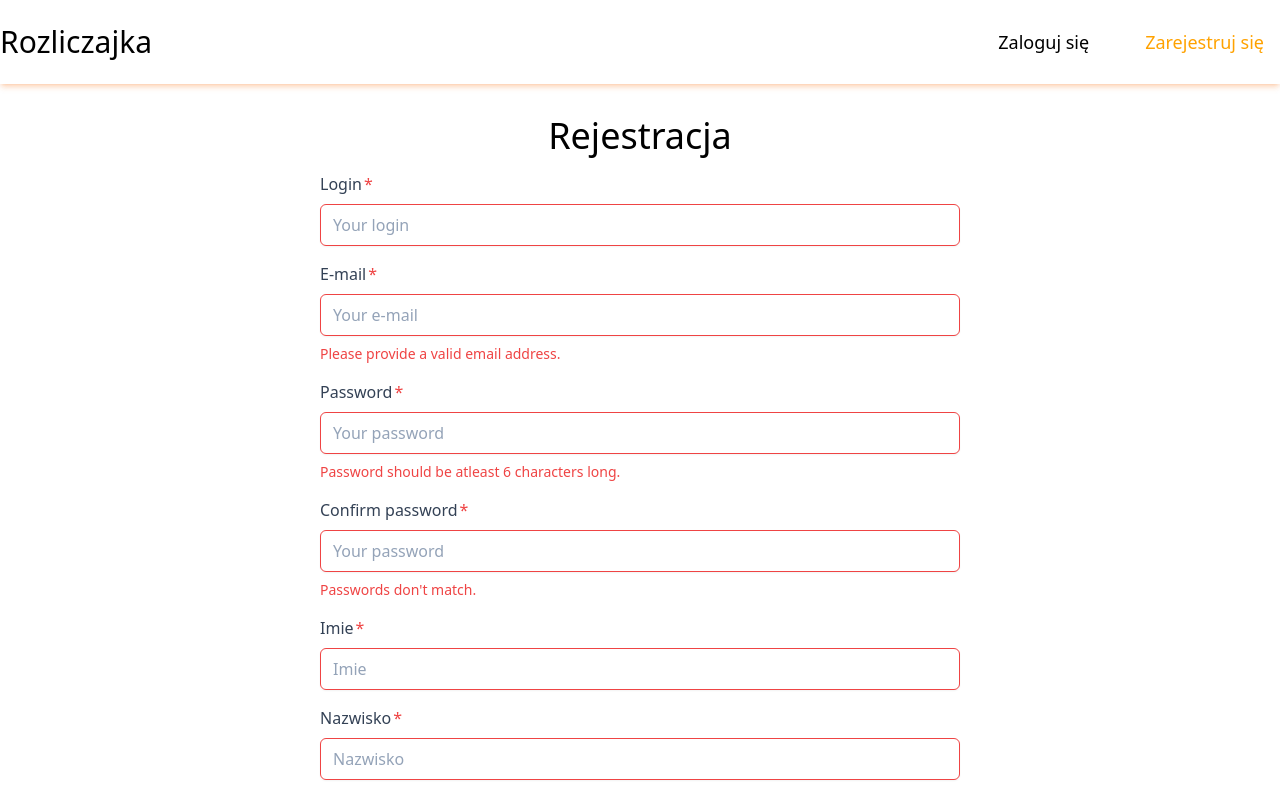
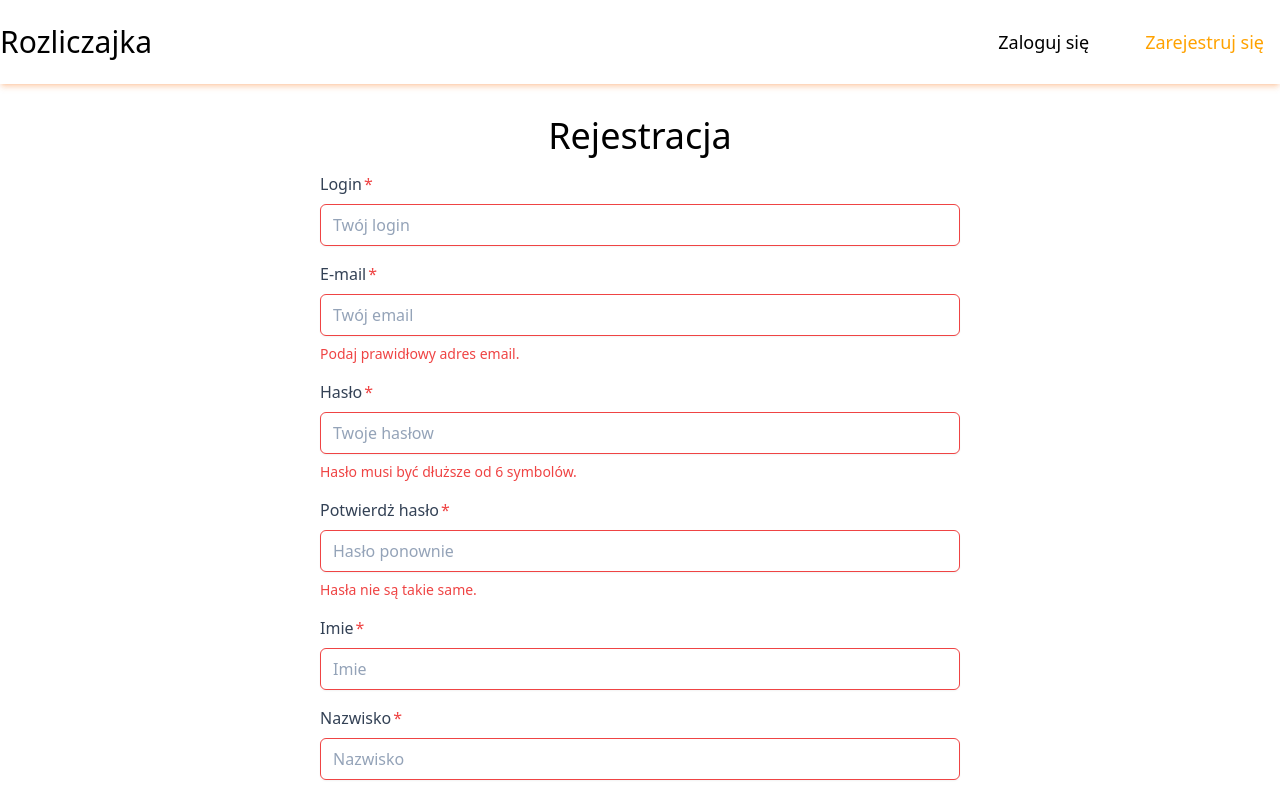
Before and after one commit to nazarpechka/rozliczajka, a React (Create React App) app in the folder frontend/: page /signup in a window 1280 px wide. Shown: the top 800 px of the page. Built offline with nearby package versions, Linux system fonts and the light colour scheme.

Commit message:
fix: translate to polish

```diff
--- a/frontend/src/routes/Login.js
+++ b/frontend/src/routes/Login.js
@@ -51,15 +51,15 @@ const Login = () => {
             label="Login"
             name="login"
             type="text"
-            placeholder="Your login"
+            placeholder="Twój login"
             value={formData.login}
             onChange={onChange}
           />
           <Input
-            label="Password"
+            label="Hasło"
             name="password"
             type="password"
-            placeholder="Your password"
+            placeholder="Twoje hasło"
             value={formData.password}
             onChange={onChange}
           />
--- a/frontend/src/routes/Logout.js
+++ b/frontend/src/routes/Logout.js
@@ -8,7 +8,7 @@ const Logout = () => {
 
   return (
     <section className="container mx-auto flex flex-col items-center my-8">
-      <h2 className="text-4xl font-medium">Logged out</h2>
+      <h2 className="text-4xl font-medium">Wylogowano</h2>
     </section>
   );
 };
--- a/frontend/src/routes/NotFound.js
+++ b/frontend/src/routes/NotFound.js
@@ -3,9 +3,9 @@ import { NavLink } from "react-router-dom";
 const NotFound = () => {
   return (
     <section className="container mx-auto flex flex-col gap-6 items-center my-8">
-      <h2 className="text-4xl font-medium">Page not found!</h2>
+      <h2 className="text-4xl font-medium">Strona nie znaleziona!</h2>
       <NavLink to="/" className="text-lg hover:text-primary">
-        Return Home
+        Powrót na główną
       </NavLink>
     </section>
   );
--- a/frontend/src/routes/Signup.js
+++ b/frontend/src/routes/Signup.js
@@ -48,7 +48,7 @@ const Signup = () => {
     success.textContent = "";
 
     if (formData.password !== formData.passwordRepeat) {
-      error.textContent = "Passwords dont match!";
+      error.textContent = "Hasła nie są takie same!";
       return;
     }
 
@@ -57,7 +57,8 @@ const Signup = () => {
     axios
       .post("/api/user/signup", data)
       .then(({ data }) => {
-        success.textContent = "Successfully registered! You can now log in.";
+        success.textContent =
+          "Pomyślnie zarejestrowano! Teraz możesz zalogować się.";
       })
       .catch((err) => {
         error.textContent = err.response.data.message;
@@ -72,7 +73,7 @@ const Signup = () => {
           label="Login"
           name="login"
           type="text"
-          placeholder="Your login"
+          placeholder="Twój login"
           value={formData.login}
           onChange={onChange}
         />
@@ -80,28 +81,28 @@ const Signup = () => {
           label="E-mail"
           name="email"
           type="email"
-          placeholder="Your e-mail"
+          placeholder="Twój email"
           value={formData.email}
           onChange={onChange}
-          invalidMessage="Please provide a valid email address."
+          invalidMessage="Podaj prawidłowy adres email."
         />
         <Input
-          label="Password"
+          label="Hasło"
           name="password"
           type="password"
-          placeholder="Your password"
+          placeholder="Twoje hasłow"
           value={formData.password}
           onChange={onChange}
-          invalidMessage="Password should be atleast 6 characters long."
+          invalidMessage="Hasło musi być dłuższe od 6 symbolów."
         />
         <Input
-          label="Confirm password"
+          label="Potwierdż hasło"
           name="passwordRepeat"
           type="password"
-          placeholder="Your password"
+          placeholder="Hasło ponownie"
           value={formData.passwordRepeat}
           onChange={onChange}
-          invalidMessage="Passwords don't match."
+          invalidMessage="Hasła nie są takie same."
         />
         <Input
           label="Imie"
```
